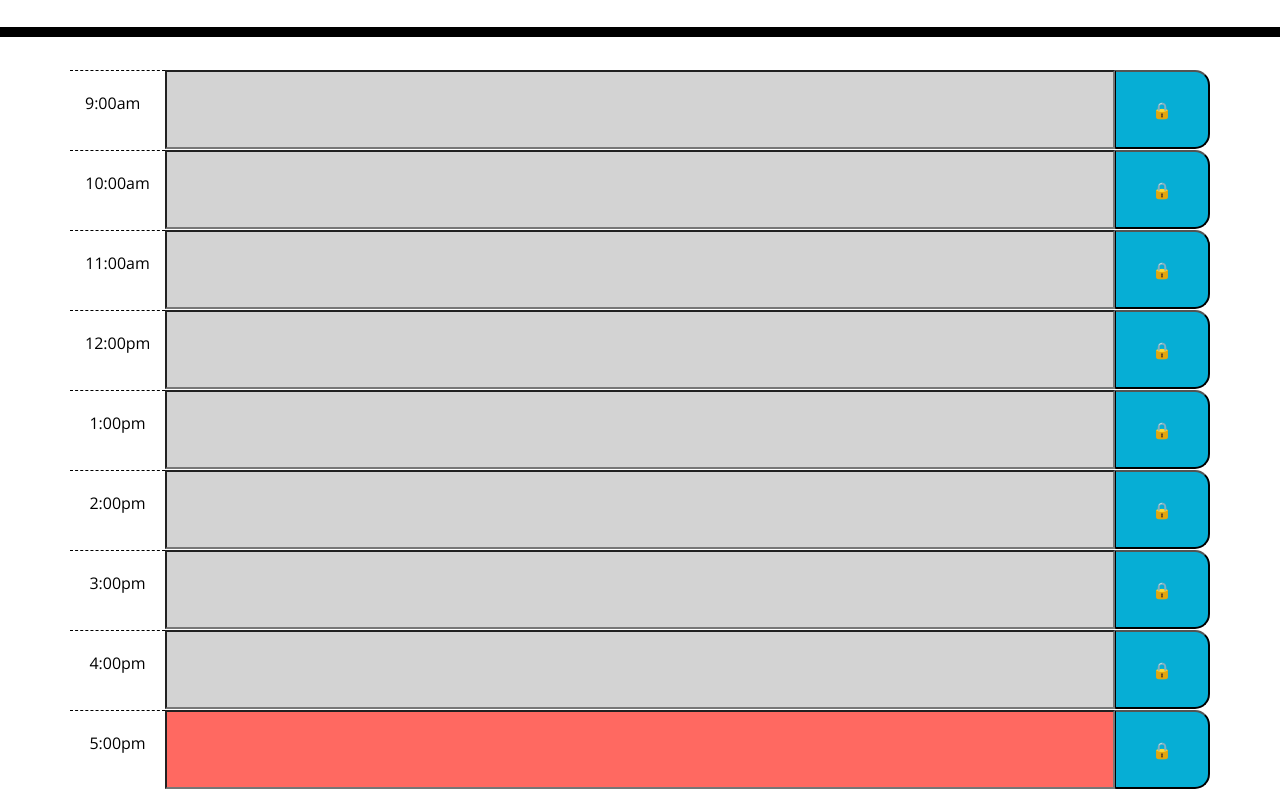
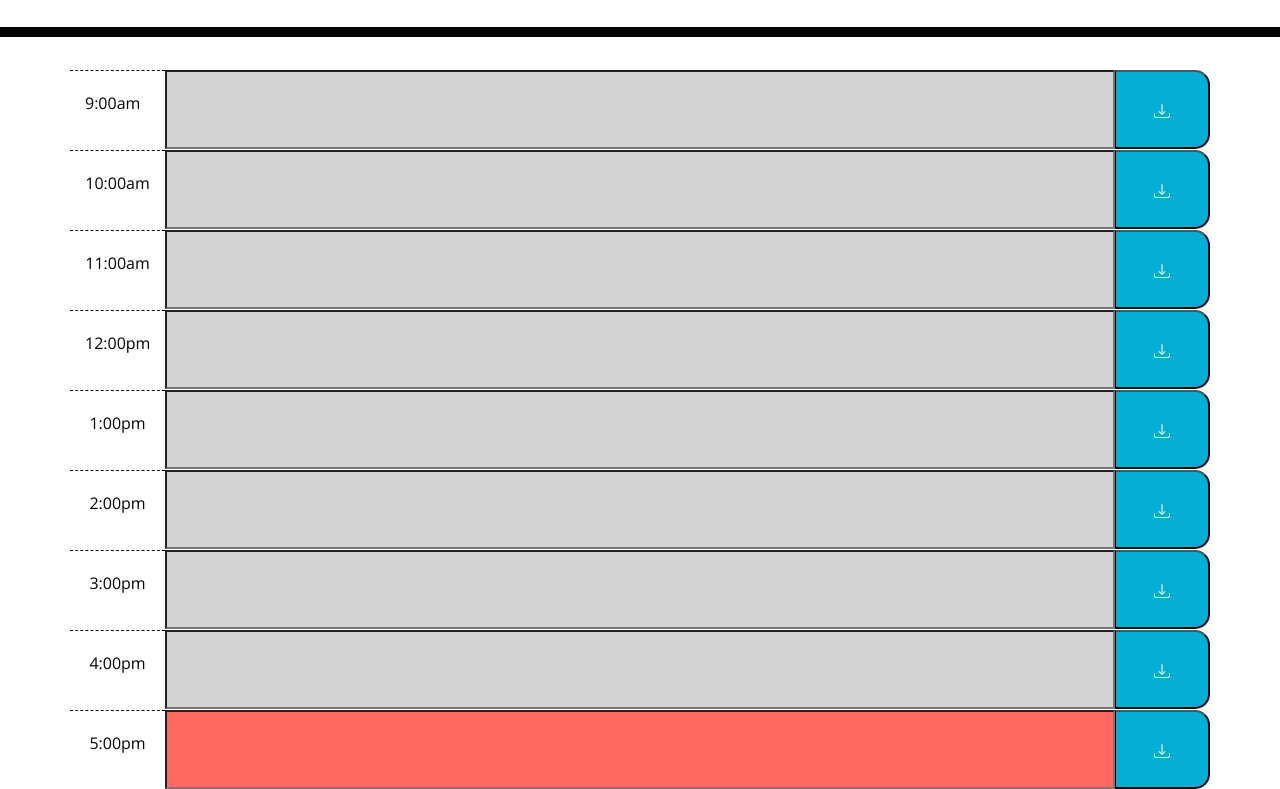
Before and after one commit to sely1724/work-day-scheduler, a plain HTML site: page index.html in a window 1280 px wide. Shown: the part 267-1056 px from the top of the page. Drawn offline with nearby package versions, Linux system fonts and the light colour scheme.

Commit message:
switching out lock emoji for bootstrap icons John recommended

```diff
--- a/assets/script.js
+++ b/assets/script.js
@@ -5,6 +5,7 @@ var currentPageInfo = JSON.parse(localStorage.getItem("work-planner"))||[];
 //root into DOM
 var inputEl = $("input");
 var timeEl = $("#currentDay");
+
 
 //call funtion to load array inputs into their respective input elements
 renderSavedItems();
--- a/index.html
+++ b/index.html
@@ -20,6 +20,7 @@
     />
     <link rel="stylesheet" href="./assets/style.css" />
 
+
   <title>Work Day Scheduler</title>
   </head>
 
@@ -39,7 +40,10 @@
           <div class = "d-lex row">
             <div class = "d-flex hour col-1 pt-4">9:00am</div>
             <input type="text" class = "d-flex description col-10" name = "9"></input>
-            <button class = "saveBtn col-1">🔒</button>
+            <button class = "saveBtn col-1"><svg xmlns="http://www.w3.org/2000/svg" width="16" height="16" fill="currentColor" class="bi bi-download" viewBox="0 0 16 16">
+              <path d="M.5 9.9a.5.5 0 0 1 .5.5v2.5a1 1 0 0 0 1 1h12a1 1 0 0 0 1-1v-2.5a.5.5 0 0 1 1 0v2.5a2 2 0 0 1-2 2H2a2 2 0 0 1-2-2v-2.5a.5.5 0 0 1 .5-.5z"/>
+              <path d="M7.646 11.854a.5.5 0 0 0 .708 0l3-3a.5.5 0 0 0-.708-.708L8.5 10.293V1.5a.5.5 0 0 0-1 0v8.793L5.354 8.146a.5.5 0 1 0-.708.708l3 3z"/>
+            </svg></button>
             </div>
         </div>
 
@@ -47,7 +51,10 @@
           <div class = "row">
             <div class = "hour col-1 pt-4">10:00am</div>
             <input type="text" class = "description col-10" name = "10"></input>
-            <button class = "saveBtn col-1">🔒</button>
+            <button class = "saveBtn col-1"><svg xmlns="http://www.w3.org/2000/svg" width="16" height="16" fill="currentColor" class="bi bi-download" viewBox="0 0 16 16">
+              <path d="M.5 9.9a.5.5 0 0 1 .5.5v2.5a1 1 0 0 0 1 1h12a1 1 0 0 0 1-1v-2.5a.5.5 0 0 1 1 0v2.5a2 2 0 0 1-2 2H2a2 2 0 0 1-2-2v-2.5a.5.5 0 0 1 .5-.5z"/>
+              <path d="M7.646 11.854a.5.5 0 0 0 .708 0l3-3a.5.5 0 0 0-.708-.708L8.5 10.293V1.5a.5.5 0 0 0-1 0v8.793L5.354 8.146a.5.5 0 1 0-.708.708l3 3z"/>
+            </svg></button>
             </div>
         </div>
 
@@ -55,7 +62,10 @@
           <div class = "row">
             <div class = "hour col-1 pt-4">11:00am</div>
             <input type="text" class = "description col-10" name = "11"></input>
-            <button class = "saveBtn col-1">🔒</button>
+            <button class = "saveBtn col-1"><svg xmlns="http://www.w3.org/2000/svg" width="16" height="16" fill="currentColor" class="bi bi-download" viewBox="0 0 16 16">
+              <path d="M.5 9.9a.5.5 0 0 1 .5.5v2.5a1 1 0 0 0 1 1h12a1 1 0 0 0 1-1v-2.5a.5.5 0 0 1 1 0v2.5a2 2 0 0 1-2 2H2a2 2 0 0 1-2-2v-2.5a.5.5 0 0 1 .5-.5z"/>
+              <path d="M7.646 11.854a.5.5 0 0 0 .708 0l3-3a.5.5 0 0 0-.708-.708L8.5 10.293V1.5a.5.5 0 0 0-1 0v8.793L5.354 8.146a.5.5 0 1 0-.708.708l3 3z"/>
+            </svg></button>
             </div>
           </div>
 
@@ -63,7 +73,10 @@
           <div class = "row">
             <div class = "hour col-1 pt-4">12:00pm</div>
             <input type="text" class = "description col-10" name = "12"></input>
-            <button class = "saveBtn col-1">🔒</button>
+            <button class = "saveBtn col-1"><svg xmlns="http://www.w3.org/2000/svg" width="16" height="16" fill="currentColor" class="bi bi-download" viewBox="0 0 16 16">
+              <path d="M.5 9.9a.5.5 0 0 1 .5.5v2.5a1 1 0 0 0 1 1h12a1 1 0 0 0 1-1v-2.5a.5.5 0 0 1 1 0v2.5a2 2 0 0 1-2 2H2a2 2 0 0 1-2-2v-2.5a.5.5 0 0 1 .5-.5z"/>
+              <path d="M7.646 11.854a.5.5 0 0 0 .708 0l3-3a.5.5 0 0 0-.708-.708L8.5 10.293V1.5a.5.5 0 0 0-1 0v8.793L5.354 8.146a.5.5 0 1 0-.708.708l3 3z"/>
+            </svg></button>
             </div>
         </div>
 
@@ -71,7 +84,10 @@
           <div class = "row">
             <div class = "hour col-1 pt-4">1:00pm</div>
             <input type="text" class = "description col-10" name = "13"></input>
-            <button class = "saveBtn col-1">🔒</button>
+            <button class = "saveBtn col-1"><svg xmlns="http://www.w3.org/2000/svg" width="16" height="16" fill="currentColor" class="bi bi-download" viewBox="0 0 16 16">
+              <path d="M.5 9.9a.5.5 0 0 1 .5.5v2.5a1 1 0 0 0 1 1h12a1 1 0 0 0 1-1v-2.5a.5.5 0 0 1 1 0v2.5a2 2 0 0 1-2 2H2a2 2 0 0 1-2-2v-2.5a.5.5 0 0 1 .5-.5z"/>
+              <path d="M7.646 11.854a.5.5 0 0 0 .708 0l3-3a.5.5 0 0 0-.708-.708L8.5 10.293V1.5a.5.5 0 0 0-1 0v8.793L5.354 8.146a.5.5 0 1 0-.708.708l3 3z"/>
+            </svg></button>
             </div>
         </div>
 
@@ -79,7 +95,10 @@
           <div class = "row">
             <div class = "hour col-1 pt-4">2:00pm</div>
             <input type="text" class = "description col-10" name = "14"></input>
-            <button class = "saveBtn col-1">🔒</button>
+            <button class = "saveBtn col-1"><svg xmlns="http://www.w3.org/2000/svg" width="16" height="16" fill="currentColor" class="bi bi-download" viewBox="0 0 16 16">
+              <path d="M.5 9.9a.5.5 0 0 1 .5.5v2.5a1 1 0 0 0 1 1h12a1 1 0 0 0 1-1v-2.5a.5.5 0 0 1 1 0v2.5a2 2 0 0 1-2 2H2a2 2 0 0 1-2-2v-2.5a.5.5 0 0 1 .5-.5z"/>
+              <path d="M7.646 11.854a.5.5 0 0 0 .708 0l3-3a.5.5 0 0 0-.708-.708L8.5 10.293V1.5a.5.5 0 0 0-1 0v8.793L5.354 8.146a.5.5 0 1 0-.708.708l3 3z"/>
+            </svg></button>
             </div>
         </div>
 
@@ -88,7 +107,10 @@
           <div class = "row">
             <div class = "hour col-1 pt-4">3:00pm</div>
             <input type="text" class = "description col-10" name = "15"></input>
-            <button class = "saveBtn col-1">🔒</button>
+            <button class = "saveBtn col-1"><svg xmlns="http://www.w3.org/2000/svg" width="16" height="16" fill="currentColor" class="bi bi-download" viewBox="0 0 16 16">
+              <path d="M.5 9.9a.5.5 0 0 1 .5.5v2.5a1 1 0 0 0 1 1h12a1 1 0 0 0 1-1v-2.5a.5.5 0 0 1 1 0v2.5a2 2 0 0 1-2 2H2a2 2 0 0 1-2-2v-2.5a.5.5 0 0 1 .5-.5z"/>
+              <path d="M7.646 11.854a.5.5 0 0 0 .708 0l3-3a.5.5 0 0 0-.708-.708L8.5 10.293V1.5a.5.5 0 0 0-1 0v8.793L5.354 8.146a.5.5 0 1 0-.708.708l3 3z"/>
+            </svg></button>
             </div>
         </div>
 
@@ -97,7 +119,10 @@
           <div class = "row">
             <div class = "hour col-1 pt-4">4:00pm</div>
             <input type="text" class = "description col-10" name = "16"></input>
-            <button class = "saveBtn col-1">🔒</button>
+            <button class = "saveBtn col-1"><svg xmlns="http://www.w3.org/2000/svg" width="16" height="16" fill="currentColor" class="bi bi-download" viewBox="0 0 16 16">
+              <path d="M.5 9.9a.5.5 0 0 1 .5.5v2.5a1 1 0 0 0 1 1h12a1 1 0 0 0 1-1v-2.5a.5.5 0 0 1 1 0v2.5a2 2 0 0 1-2 2H2a2 2 0 0 1-2-2v-2.5a.5.5 0 0 1 .5-.5z"/>
+              <path d="M7.646 11.854a.5.5 0 0 0 .708 0l3-3a.5.5 0 0 0-.708-.708L8.5 10.293V1.5a.5.5 0 0 0-1 0v8.793L5.354 8.146a.5.5 0 1 0-.708.708l3 3z"/>
+            </svg></button>
             </div>
         </div>
 
@@ -106,7 +131,10 @@
           <div class = "row">
             <div class = "hour col-1 pt-4">5:00pm</div>
             <input type="text" class = "description col-10" name = "17"></input>
-            <button class = "saveBtn col-1">🔒</button>
+            <button class = "saveBtn col-1"><svg xmlns="http://www.w3.org/2000/svg" width="16" height="16" fill="currentColor" class="bi bi-download" viewBox="0 0 16 16">
+              <path d="M.5 9.9a.5.5 0 0 1 .5.5v2.5a1 1 0 0 0 1 1h12a1 1 0 0 0 1-1v-2.5a.5.5 0 0 1 1 0v2.5a2 2 0 0 1-2 2H2a2 2 0 0 1-2-2v-2.5a.5.5 0 0 1 .5-.5z"/>
+              <path d="M7.646 11.854a.5.5 0 0 0 .708 0l3-3a.5.5 0 0 0-.708-.708L8.5 10.293V1.5a.5.5 0 0 0-1 0v8.793L5.354 8.146a.5.5 0 1 0-.708.708l3 3z"/>
+            </svg></button>
             </div>
         </div>
     </div>
```
